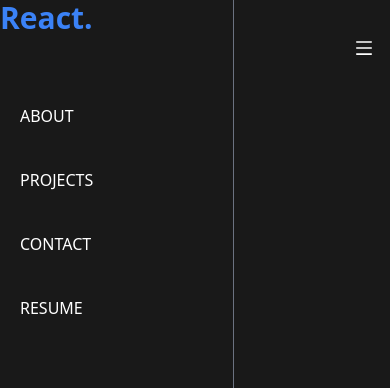
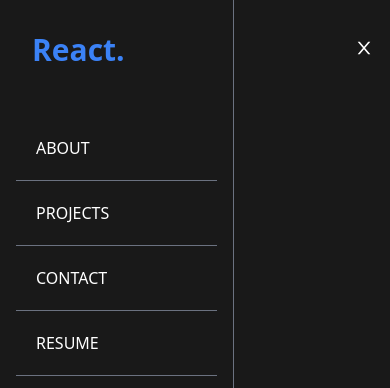
Before and after one commit to canaano/React-Portfolio, a React (Vite) app: page / in a window 390 px wide. Shown: the top 388 px of the page. Built offline with nearby package versions, Linux system fonts and the light colour scheme.

Commit message:
added breakpoint and mobile menu to navbar logic

```diff
--- a/src/components/Navbar.jsx
+++ b/src/components/Navbar.jsx
@@ -1,26 +1,32 @@
-import React from 'react'
+import React, {useState} from 'react'
 import {AiOutlineMenu, AiOutlineClose} from 'react-icons/ai'
 
 const Navbar = () => {
+    const [nav, setNav] = useState(false)
+
+    const handleNav = () => {
+        setNav(!nav)
+    }
+
   return (
     <div className='flex justify-between items-center h-24 max-w-[1240px] mx-auto px-4  text-white'>
-        <h1 className='w-full text-3xl font-bold text-blue-500'>React.</h1>
-        <ul className='flex hidden'>
+        <h1 className='w-full text-3xl font-bold m-4 text-blue-500'>React.</h1>
+        <ul className='hidden md:flex'>
             <li className='p-5'>About</li>
             <li className='p-5'>Projects</li>
             <li className='p-5'>Contact</li>
             <li className='p-5'>Resume</li>
         </ul>
-        <div>
-            <AiOutlineMenu size={20}/>
+        <div onClick={handleNav} className='block md:hidden'>
+            {!nav ? <AiOutlineClose size={20}/> : <AiOutlineMenu size={20} />}
         </div>
-        <div className='fixed left-0 top-0 w-[60%] h-full border-r border-r-gray-500 bg-[#191919]' >
-        <h1 className='w-full text-3xl font-bold text-blue-500'>React.</h1>
-        <ul className='pt-12 uppercase'>
-            <li className='p-5'>About</li>
-            <li className='p-5'>Projects</li>
-            <li className='p-5'>Contact</li>
-            <li className='p-5'>Resume</li>
+        <div className={!nav ? 'fixed left-0 top-0 w-[60%] h-full border-r border-r-gray-500 bg-[#191919] ease-in-out duration-500' : 'fixed left-[-100%]'} >
+        <h1 className='w-full text-3xl font-bold text-blue-500 m-8'>React.</h1>
+        <ul className='uppercase p-4'>
+            <li className='p-5 border-b border-gray-500'>About</li>
+            <li className='p-5 border-b border-gray-500'>Projects</li>
+            <li className='p-5 border-b border-gray-500'>Contact</li>
+            <li className='p-5 border-b border-gray-500'>Resume</li>
         </ul>
         </div>
     </div>
```
